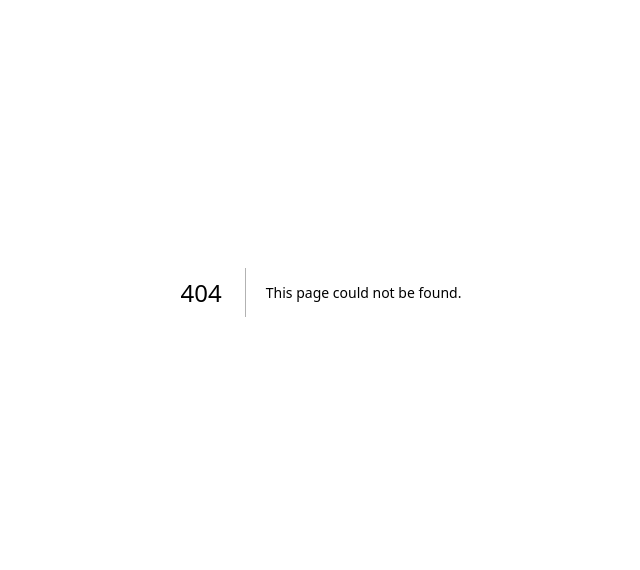
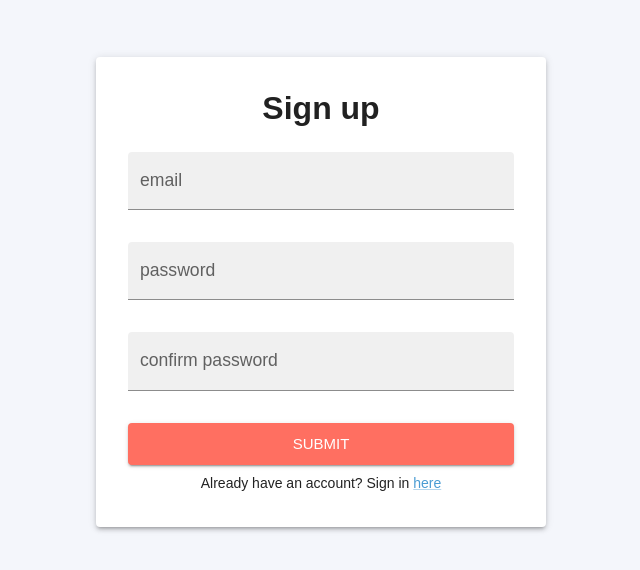
Before and after one commit to DevMisha18/ToDo-App, a Next.js app: page /auth/register in a window 1280 px wide. Before the commit this address had no page. Shown: the part 108-678 px from the top of the page, without its empty margins (319-959 px from the left). Built offline with nearby package versions, Linux system fonts and the light colour scheme.

Commit message:
chore: create sign up form with mui & react-hook-form

```diff
--- a/src/pages/_app.tsx
+++ b/src/pages/_app.tsx
@@ -1,6 +1,12 @@
-import "@/styles/globals.css";
 import type { AppProps } from "next/app";
+import { ThemeProvider, CssBaseline } from "@mui/material";
+import { theme } from "./theme";
 
 export default function App({ Component, pageProps }: AppProps) {
-  return <Component {...pageProps} />;
+  return (
+    <ThemeProvider theme={theme}>
+      <CssBaseline />
+      <Component {...pageProps} />
+    </ThemeProvider>
+  );
 }
--- a/src/pages/api/hello.ts
+++ /dev/null
@@ -1,13 +0,0 @@
-// Next.js API route support: https://nextjs.org/docs/api-routes/introduction
-import type { NextApiRequest, NextApiResponse } from "next";
-
-type Data = {
-  name: string;
-};
-
-export default function handler(
-  req: NextApiRequest,
-  res: NextApiResponse<Data>,
-) {
-  res.status(200).json({ name: "John Doe" });
-}
--- /dev/null
+++ b/src/pages/auth/register/index.tsx
@@ -0,0 +1,119 @@
+import { useForm, Controller, type SubmitHandler } from "react-hook-form";
+import { zodResolver } from "@hookform/resolvers/zod";
+import { Box, Typography, TextField, Button, Paper, Link } from "@mui/material";
+import NextLink from "next/link";
+import { signUpSchema, type signUpValues } from "@/schemas/auth";
+
+export default function SignUpForm() {
+  const {
+    control,
+    formState: { errors },
+    handleSubmit,
+  } = useForm<signUpValues>({
+    resolver: zodResolver(signUpSchema),
+    defaultValues: {
+      email: "",
+      password: "",
+      confirmPassword: "",
+    },
+    mode: "onTouched",
+  });
+
+  const onSubmit: SubmitHandler<signUpValues> = (data) => {
+    console.log(data);
+  };
+
+  return (
+    <Box
+      sx={{
+        width: "100vw",
+        height: "100vh",
+        display: "flex",
+        justifyContent: "center",
+        alignItems: "center",
+      }}
+    >
+      <Paper
+        elevation={3}
+        sx={{ p: 4, width: "80%", maxWidth: { xs: 350, lg: 450 } }}
+      >
+        <Box
+          component="form"
+          onSubmit={handleSubmit(onSubmit)}
+          sx={{
+            display: "flex",
+            flexDirection: "column",
+            gap: 1,
+            justifyContent: "center",
+            alignItems: "center",
+          }}
+        >
+          <Typography variant="h2">Sign up</Typography>
+          <Controller
+            name="email"
+            control={control}
+            render={({ field }) => (
+              <TextField
+                label="email"
+                variant="filled"
+                fullWidth
+                error={!!errors.email}
+                helperText={errors.email?.message}
+                {...field}
+                inputRef={field.ref}
+              />
+            )}
+          />
+
+          <Controller
+            name="password"
+            control={control}
+            render={({ field }) => (
+              <TextField
+                variant="filled"
+                label="password"
+                fullWidth
+                error={!!errors.password}
+                helperText={errors.password?.message}
+                type="password"
+                inputRef={field.ref}
+                {...field}
+              />
+            )}
+          />
+          <Controller
+            name="confirmPassword"
+            control={control}
+            render={({ field }) => (
+              <TextField
+                variant="filled"
+                label="confirm password"
+                fullWidth
+                error={!!errors.confirmPassword}
+                helperText={errors.confirmPassword?.message}
+                type="password"
+                {...field}
+              />
+            )}
+          />
+          <Button
+            variant="contained"
+            size="large"
+            fullWidth
+            color="secondary"
+            type="submit"
+            sx={{ mt: 2 }}
+          >
+            Submit
+          </Button>
+          <Typography variant="subtitle2">
+            Already have an account? Sign in{" "}
+            <Link component={NextLink} href="/auth/login">
+              here
+            </Link>
+          </Typography>
+        </Box>
+      </Paper>
+    </Box>
+  );
+}
--- /dev/null
+++ b/src/pages/theme.ts
@@ -0,0 +1,46 @@
+import { createTheme } from "@mui/material/styles";
+
+export const theme = createTheme({
+  palette: {
+    primary: {
+      main: "#4B9CD3",
+      contrastText: "#fff",
+    },
+    secondary: {
+      main: "#FF6F61",
+      contrastText: "#fff",
+    },
+    background: {
+      default: "#f4f6fb",
+      paper: "#fff",
+    },
+    success: {
+      main: "#43a047",
+    },
+    error: {
+      main: "#e53935",
+    },
+  },
+  typography: {
+    fontFamily: "'Fira Sans', Arial, sans-serif",
+    h1: {
+      fontWeight: 700,
+      fontSize: "2.5rem",
+    },
+    h2: {
+      fontWeight: 600,
+      fontSize: "2rem",
+    },
+    body1: {
+      fontSize: "1.1rem",
+    },
+  },
+  components: {
+    MuiTextField: {
+      defaultProps: {
+        variant: "outlined",
+        margin: "normal",
+      },
+    },
+  },
+});
--- /dev/null
+++ b/src/schemas/auth.ts
@@ -0,0 +1,23 @@
+import { z } from "zod/v4";
+
+export const signUpSchema = z
+  .object({
+    email: z.email("Bad email!"),
+    password: z
+      .string("Bad password!")
+      .min(6, "Password must be at least 6 characters"),
+    confirmPassword: z.string(),
+  })
+  .refine((fields) => fields.password === fields.confirmPassword, {
+    message: "Passwords do not match",
+    path: ["confirmPassword"],
+  });
+
+export type signUpValues = z.infer<typeof signUpSchema>;
+
+export const signInSchema = z.object({
+  email: z.email(),
+  password: z.string().min(6, "Password must be at least 6 characters"),
+});
+
+export type signInValues = z.infer<typeof signInSchema>;
--- a/src/styles/globals.css
+++ /dev/null
@@ -1,42 +0,0 @@
-:root {
-  --background: #ffffff;
-  --foreground: #171717;
-}
-
-@media (prefers-color-scheme: dark) {
-  :root {
-    --background: #0a0a0a;
-    --foreground: #ededed;
-  }
-}
-
-html,
-body {
-  max-width: 100vw;
-  overflow-x: hidden;
-}
-
-body {
-  color: var(--foreground);
-  background: var(--background);
-  font-family: Arial, Helvetica, sans-serif;
-  -webkit-font-smoothing: antialiased;
-  -moz-osx-font-smoothing: grayscale;
-}
-
-* {
-  box-sizing: border-box;
-  padding: 0;
-  margin: 0;
-}
-
-a {
-  color: inherit;
-  text-decoration: none;
-}
-
-@media (prefers-color-scheme: dark) {
-  html {
-    color-scheme: dark;
-  }
-}
```
Also changed, not shown: package.json (+10 -3 lines), src/styles/Home.module.css (deleted, +0 -168 lines), src/pages/auth/login/index.tsx (added), 1 other file (tests, documents, lock files or other folders).
